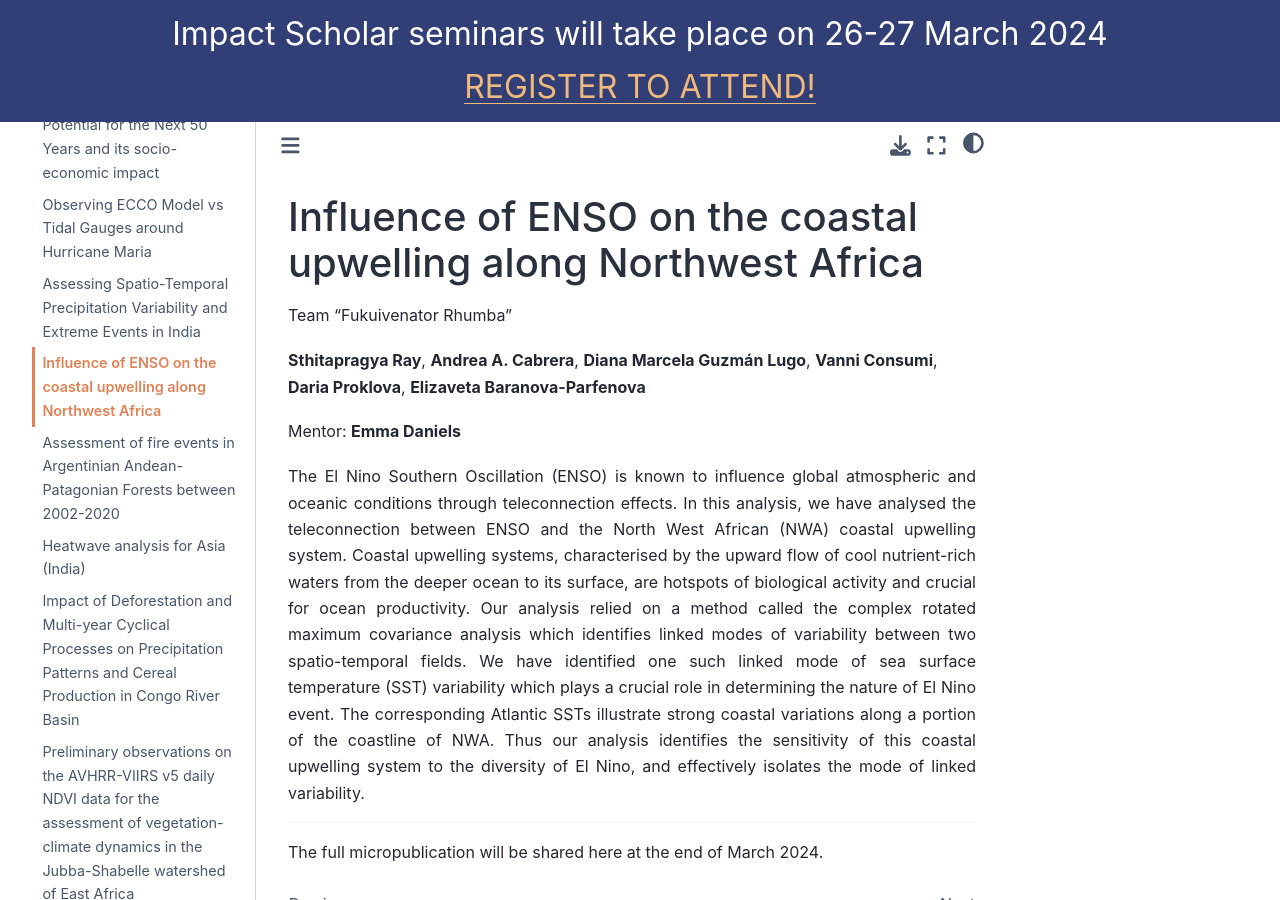
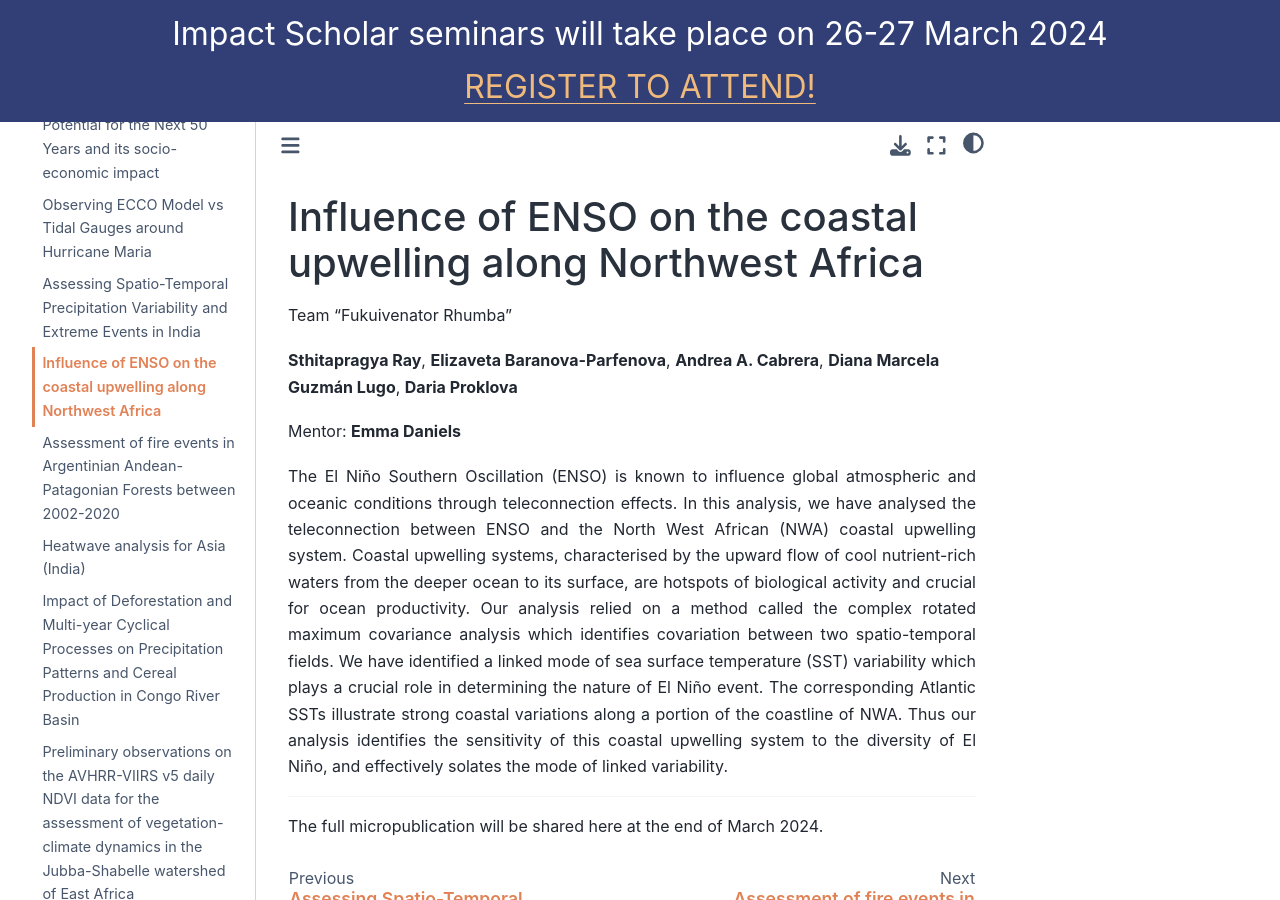
Before and after one commit to neuromatch/impact-scholars, a Jupyter Book: the page built from scholar-outputs/2023/project4.md, in a window 1280 px wide and 900 px high. Built offline with Jupyter Book 1.0.4 settings and Sphinx 7.4.7 and the Sphinx Book theme 1.1.4, drawn with Linux system fonts in a browser that asks for light colours.

Commit message:
Update projects after resubmission

```diff
--- a/scholar-outputs/2023/project4.md
+++ b/scholar-outputs/2023/project4.md
@@ -2,12 +2,12 @@
 
 Team "Fukuivenator Rhumba"
 
-**Sthitapragya Ray**, **Andrea A. Cabrera**, **Diana Marcela Guzmán Lugo**, **Vanni Consumi**, **Daria Proklova**, **Elizaveta Baranova-Parfenova**
+**Sthitapragya Ray**, **Elizaveta Baranova-Parfenova**, **Andrea A. Cabrera**, **Diana Marcela Guzmán Lugo**, **Daria Proklova**
 
 Mentor: **Emma Daniels**
 
 <div style="text-align: justify">
-The El Nino Southern Oscillation (ENSO) is known to influence global atmospheric and oceanic conditions through teleconnection effects. In this analysis, we have analysed the teleconnection between ENSO and the North West African (NWA) coastal upwelling system. Coastal upwelling systems, characterised by the upward flow of cool nutrient-rich waters from the deeper ocean to its surface, are hotspots of biological activity and crucial for ocean productivity. Our analysis relied on a method called the complex rotated maximum covariance analysis which identifies linked modes of variability between two spatio-temporal fields. We have identified one such linked mode of sea surface temperature (SST) variability which plays a crucial role in determining the nature of El Nino event. The corresponding Atlantic SSTs illustrate strong coastal variations along a portion of the coastline of NWA. Thus our analysis identifies the sensitivity of this coastal upwelling system to the diversity of El Nino, and effectively isolates the mode of linked variability.
+The El Niño Southern Oscillation (ENSO) is known to influence global atmospheric and oceanic conditions through teleconnection effects. In this analysis, we have analysed the teleconnection between ENSO and the North West African (NWA) coastal upwelling system. Coastal upwelling systems, characterised by the upward flow of cool nutrient-rich waters from the deeper ocean to its surface, are hotspots of biological activity and crucial for ocean productivity. Our analysis relied on a method called the complex rotated maximum covariance analysis which identifies covariation between two spatio-temporal fields. We have identified a linked mode of sea surface temperature (SST) variability which plays a crucial role in determining the nature of El Niño event. The corresponding Atlantic SSTs illustrate strong coastal variations along a portion of the coastline of NWA. Thus our analysis identifies the sensitivity of this coastal upwelling system to the diversity of El Niño, and effectively  solates the mode of linked variability.
 </div>
 
 ---
```
Also changed, not shown: impact-scholars/scholars2023.md (+2 -2 lines), scholar-outputs/2023/project5.md (+1 -1 lines), scholar-outputs/2023/project8.md (+1 -1 lines).
